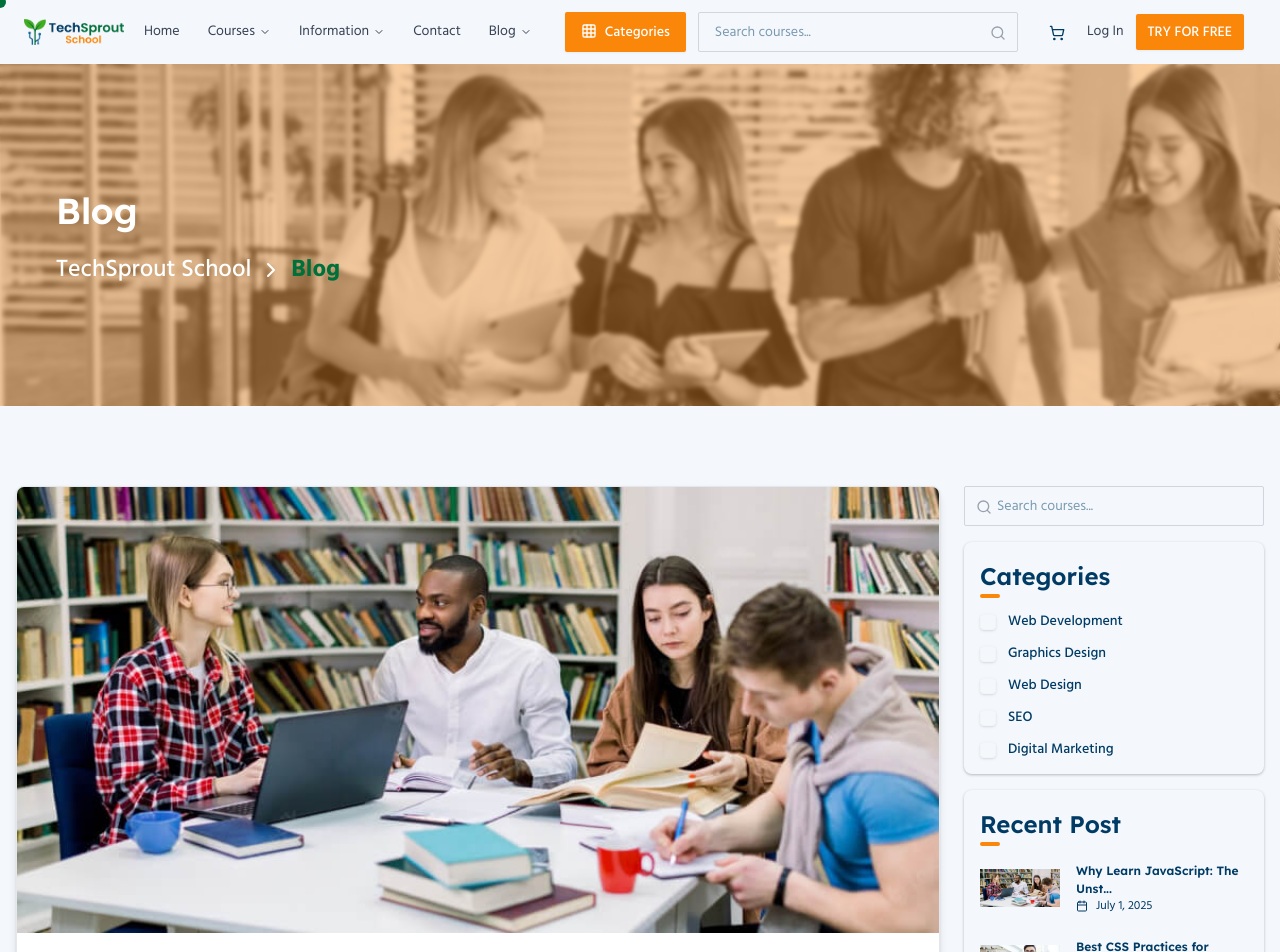
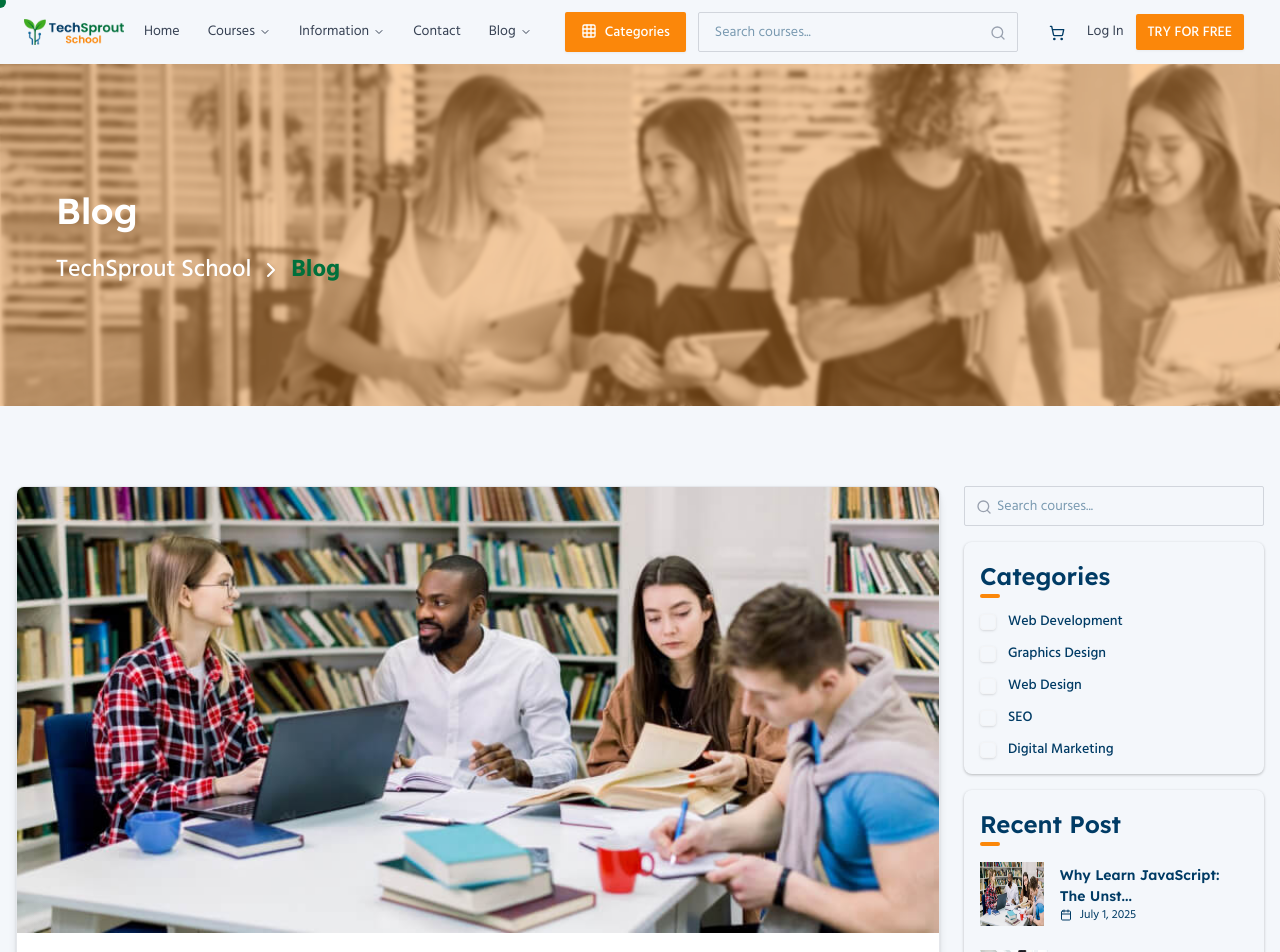
Before and after one commit to Webtricker/techsprout, a Next.js app: page /blogs in a window 1280 px wide. Shown: the top 952 px of the page. Built offline with nearby package versions, Linux system fonts and the light colour scheme.

Commit message:
Update: recent post image ratio and deployment error fixed

```diff
--- a/src/app/blogs/[bolg]/page.tsx
+++ b/src/app/blogs/[bolg]/page.tsx
@@ -0,0 +1,3 @@
+export default function page() {
+  return <div>page</div>;
+}
--- a/src/components/cards/RecentPostCard.tsx
+++ b/src/components/cards/RecentPostCard.tsx
@@ -12,9 +12,11 @@ export default function RecentPostCard({ blog }: { blog: Blog }) {
   return (
     <Link href={`/blogs/${_id}`} className='group block'>
       <div className='flex items-center gap-4'>
-        <Image src={image} width={80} height={80} alt={title} />
+        <div className='overflow-hidden'>
+          <Image src={image} width={80} height={80} alt={title} className='aspect-square' />
+        </div>
         <div>
-          <Title h={6} className='text-[12px] group-hover:underline'>
+          <Title h={6} className='text-[14px] group-hover:underline'>
             {title.slice(0, 30)}...
           </Title>
           <div className='flex items-center gap-2 text-xs'>
```
